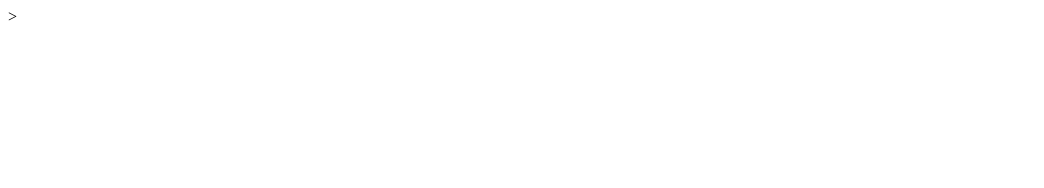
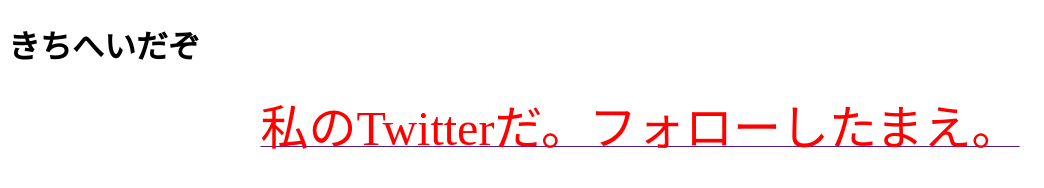
Before and after one commit to Kichihei6/Kichihei6.github.io, a plain HTML site: page index.html in a window 1280 px wide. Shown: the whole page, without its empty margins (0-1044 px from the left). Drawn offline with Linux system fonts and the light colour scheme.

Commit message:
Crazy commit.

```diff
--- a/index.html
+++ b/index.html
@@ -1,6 +1,11 @@
 <!DOCTYPE html>
 <html>
  <head>
+  <meta charset='UTF-8'>
   <title>きちへい</title>
+  <h1>きちへいだぞ</h1>
  </head>
-</html>>
+ <body>
+  <p align="center"><a href=""><font size=30 color=red>私のTwitterだ。フォローしたまえ。</a></p>
+ </body>
+</html>
```
